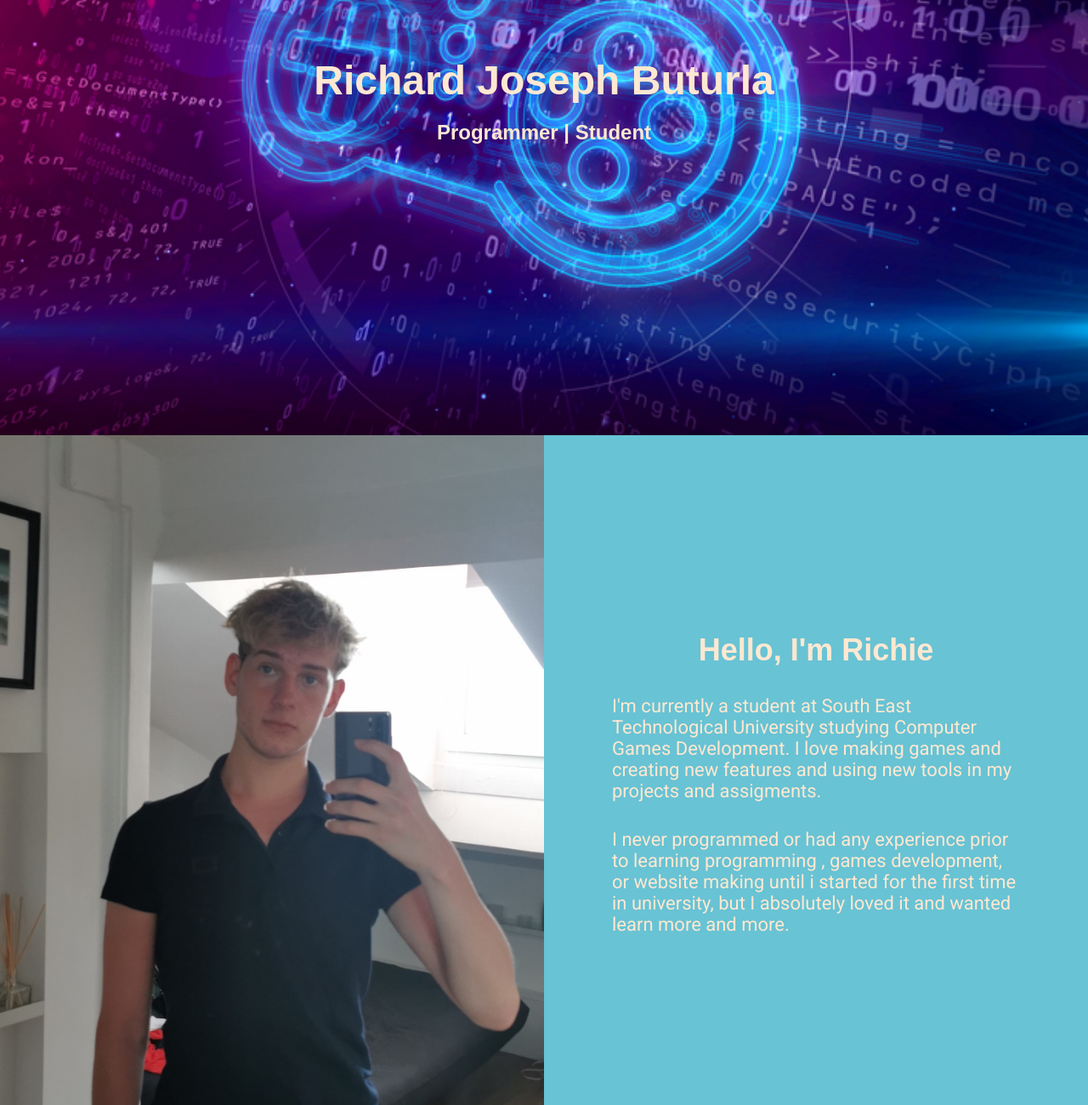
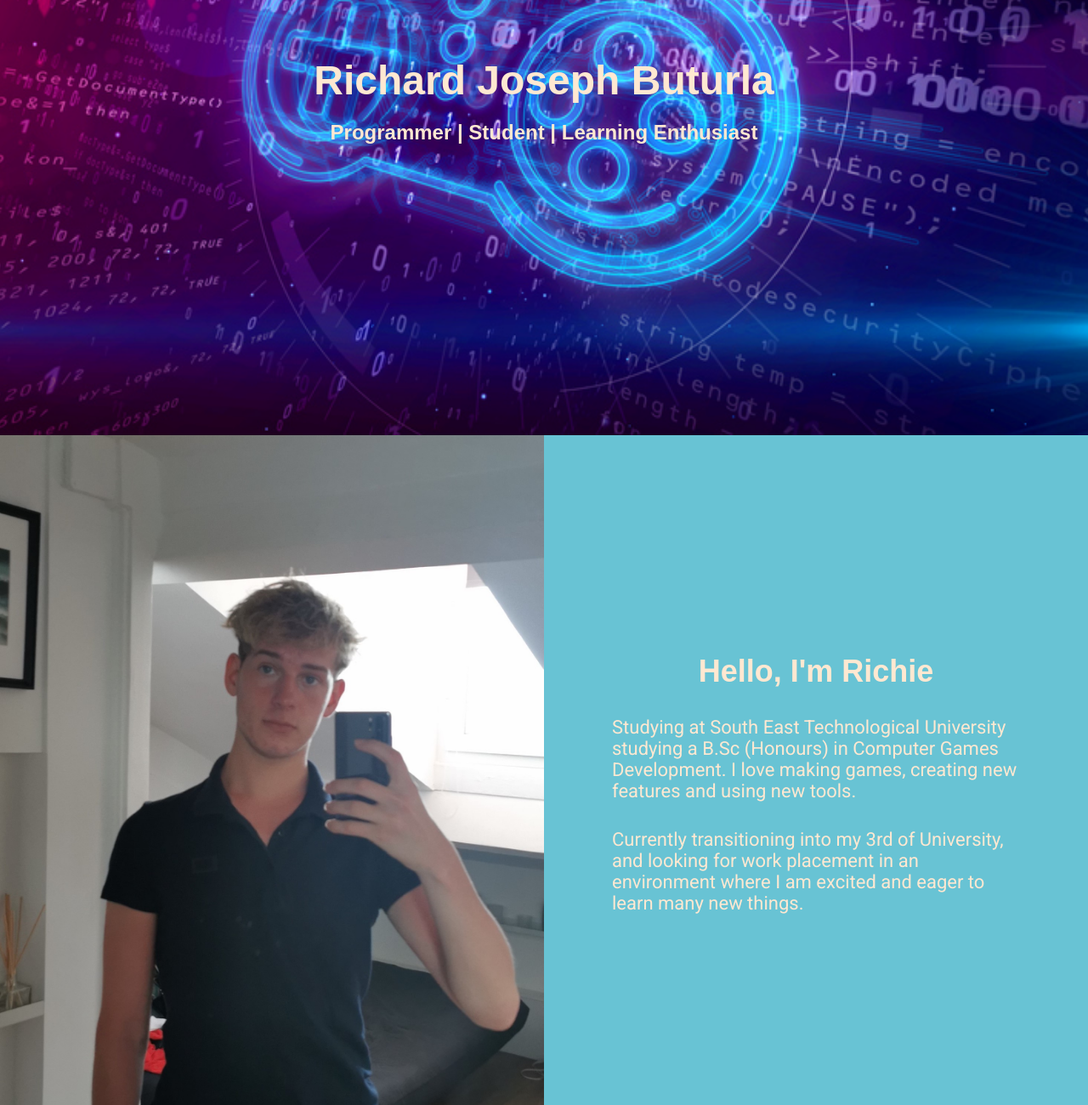
Before and after one commit to RichardButurla/My-Website, a plain HTML site: page index.html in a window 1280 px wide. Shown: the part 288-1588 px from the top of the page at 85% size. Drawn offline with Linux system fonts and the light colour scheme.

Commit message:
changed some text

```diff
--- a/index.html
+++ b/index.html
@@ -14,20 +14,19 @@
         <img src="imgs/homeImage2.png" alt="Background Image">
         <div class="header-content">
     <h1>Richard Joseph Buturla</h1>
-    <h2>Programmer | Student</h2>
+    <h2>Programmer | Student | Learning Enthusiast</h2>
   </header>
 
   <section id="about-me">
     <div class="about-me-photo"></div>
     <div class="about-me-content">
       <h2>Hello, I'm <span class="name">Richie</span></h2>
-      <p>I'm currently a student at South East Technological University studying Computer Games Development.
-        I love making games and creating new features and using new tools in my projects and assigments.
+      <p>Studying at South East Technological University studying a B.Sc (Honours) in Computer Games Development.
+        I love making games, creating new features and using new tools.
         </p>
         <p>
-        I never programmed or had any experience prior to learning programming , games development, or website making until
-        i started for the first time in university,
-        but I absolutely loved it and wanted learn more and more.</p>
+        Currently transitioning into my 3rd of University, and looking for work placement in an environment
+        where I am excited and eager to learn many new things.</p>
     </div>
 
   </section>
```
